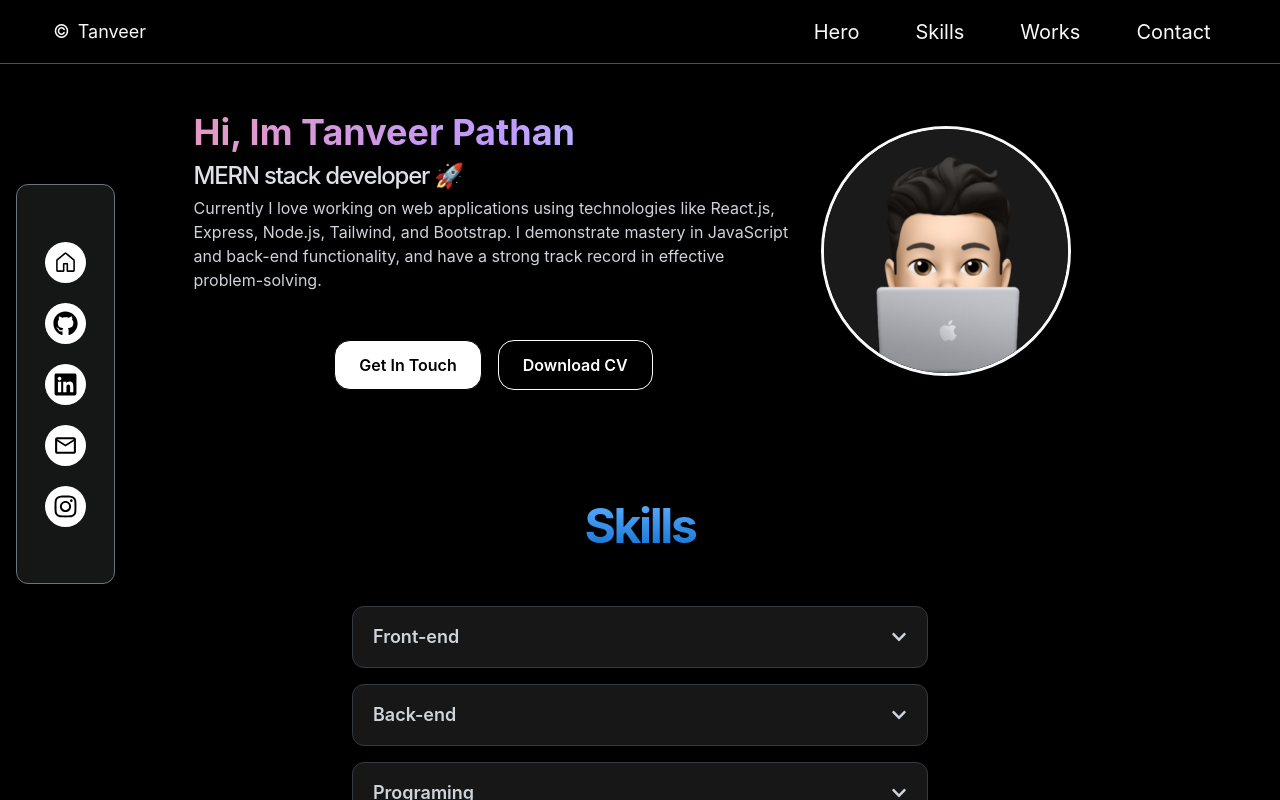
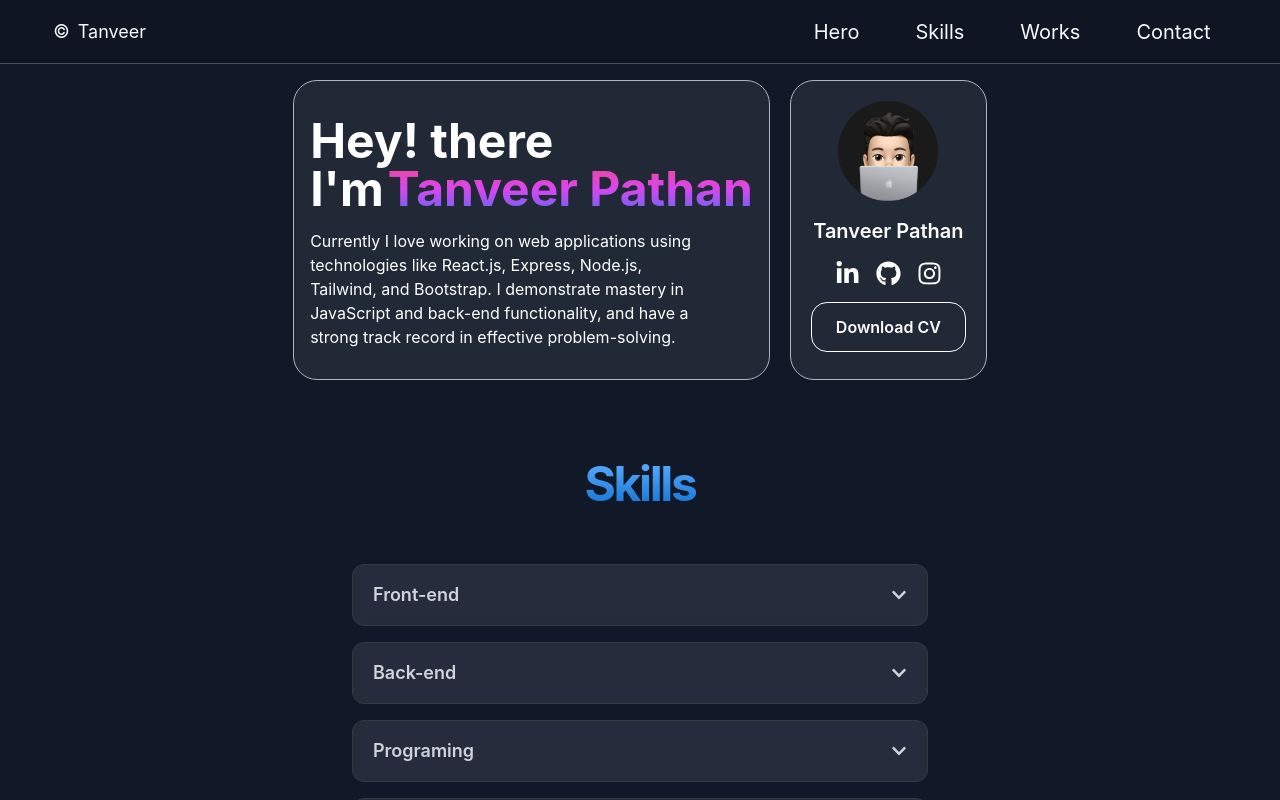
Before and after one commit to TanveerSP/my-Portfolio, a React (Create React App) app: page / in a window 1280 px wide. Shown: the top 800 px of the page. Built offline with nearby package versions, Linux system fonts and the light colour scheme.

Commit message:
New changes heroSection

```diff
--- a/package.json
+++ b/package.json
@@ -13,6 +13,7 @@
     "@testing-library/react": "^13.4.0",
     "@testing-library/user-event": "^13.5.0",
     "aos": "^2.3.4",
+    "concurrently": "^8.2.2",
     "framer-motion": "^11.2.12",
     "lenis": "^1.1.5",
     "locomotive-scroll": "^4.1.4",
--- a/src/App.js
+++ b/src/App.js
@@ -8,12 +8,10 @@ import MoreWorks from './page/MoreWorks';
 
 function App() {
   return (
-    <div className=' relative w-screen min-h-screen max-w-[100vw] bg-black flex flex-col font-inter'>
+    <div className=' relative w-screen min-h-screen max-w-[100vw] bg-webcolor-5 flex flex-col font-inter'>
+
+
       <Navbar />
-      <div className=' fixed lg:top-36 lg:left-3 lg:translate-x-0  bottom-0 left-1/2 transform -translate-x-1/2 z-50'>
-        <StickFooter />
-      </div>
-
       <Routes>
         {/* Home Page Route */}
         <Route path='/' element={<Homepage />} />
--- a/src/Home/heropage/HeroSection.js
+++ b/src/Home/heropage/HeroSection.js
@@ -2,47 +2,38 @@ import React from 'react'
 import CVButton from '../../components/common/CVButton'
 import GetTouchBtn from '../../components/common/GetTouchBtn'
 import Me from '../../assets/images/Me.png'
+import SocialBar from '../../components/core/SocialBar'
+import HighlightText from '../../components/core/HighlightText'
 
 const HeroSection = ({ index }) => {
   return (
-    <div id='hero' className=' flex flex-col-reverse lg:flex-row md:flex-row items-center justify-center gap-2 w-[70vw] mx-auto mt-20  '>
+    <div className='w-full mt-20'>
+      <div className='w-11/12 mx-auto flex flex-col-reverse items-center justify-center gap-5 lg:flex-row md:flex-row'>
 
-      <div className=' flex flex-col  justify-between py-8 gap-2  mx-auto'>
-        <div data-aos="fade-right"  >
-          <p className='text-gradient-heading text-4xl font-bold text-center md:text-start lg:text-start '>
-            Hi, Im Tanveer Pathan
-          </p>
-        </div>
-        <div data-aos="fade-right" className='flex flex-col gap-y-1 mb-10'>
-          <p className="text-2xl font-medium tracking-tighter text-richblack-3 max-w-[600px] text-center md:text-start lg:text-start ">
-            MERN stack developer {" "} 🚀
-          </p>
-          <p className="text-md max-w-[600px] text-richblack-4">
+        <div className='flex flex-col items-start h-[300px] px-4 py-5 bg-richblack-5 bg-opacity-10 backdrop-blur-sm rounded-3xl border-[1px] border-richblack-5'>
+          <div className='mt-4 mb-4'>
+            <p className='text-2xl lg:text-5xl font-bold text-white'>
+              Hey! there
+            </p>
+            <div className='text-white text-start flex gap-1 items-center text-2xl lg:text-5xl font-bold'>
+              I'm <HighlightText text={"Tanveer Pathan"} />
+            </div>
+          </div>
+          <div className='max-w-[400px] text-white font-inter'>
             Currently I love working on web applications using technologies like React.js, Express, Node.js, Tailwind, and Bootstrap. I demonstrate mastery in JavaScript and back-end functionality,
             and have a strong track record in effective problem-solving.
-          </p>
+          </div>
         </div>
 
-        {/* Button */}
-        <div data-aos="fade-right"
-          className="text-md  flex flex-col items-center lg:flex-row md:flex-row justify-center gap-4">
-          <GetTouchBtn />
-
+        <div className='flex flex-col items-center h-[300px] gap-4 py-5 px-5 bg-richblack-5 bg-opacity-10 backdrop-blur-sm rounded-3xl border-[1px] border-richblack-5'>
+          <img src={Me} alt="tanveer" height={50} width={100} />
+          <p className='text-white text-xl font-semibold text-center'>
+            Tanveer Pathan
+          </p>
+          <SocialBar />
           <CVButton />
         </div>
-      </div>
-      <div data-aos="fade-left"
-        className=' flex flex-col py-4 px-4 gap-8 mx-auto'>
-        <div className="justify-center flex">
-          <img
-            priority
-            src={Me}
-            height={250}
-            width={250}
-            alt="Tanveer Pathan"
-            className='border-[3px] border-richblack-1 rounded-full'
-          />
-        </div>
+
       </div>
     </div>
   )
--- a/src/components/common/Navbar.js
+++ b/src/components/common/Navbar.js
@@ -43,7 +43,7 @@ const Navbar = () => {
     ];
 
     return (
-        <div className={`md:fixed flex sm:relative bg-none bg-opacity-10 backdrop-blur-sm w-screen relative z-50 h-16 items-center justify-center border-b-[1px] border-b-richblack-7 translate-y-  transition-all duration-500`}>
+        <div className={`md:fixed flex sm:relative bg-black bg-opacity-10 backdrop-blur-sm w-screen relative z-50 h-16 items-center justify-center border-b-[1px] border-b-richblack-7 translate-y-  transition-all duration-500`}>
             <div className='flex w-11/12 max-w-maxContent items-center justify-between'>
                 <Link to="/">
                     <div className=' text-[18px] text-richblack-1'>
--- /dev/null
+++ b/src/components/core/HighlightText.js
@@ -0,0 +1,13 @@
+import React from 'react'
+
+const HighlightText = ({ text }) => {
+    return (
+        <>
+            <p className='text-2xl lg:text-5xl font-bold  bg-gradient-to-t from-[#6366f1] via-[#d946ef] to-[#ec4899] text-transparent bg-clip-text'>
+                {text}
+            </p>
+        </>
+    )
+}
+
+export default HighlightText
--- /dev/null
+++ b/src/components/core/SocialBar.js
@@ -0,0 +1,25 @@
+import React from 'react';
+import socialLinks from '../../data/social';
+
+const SocialBar = () => {
+    return (
+        <div className="flex items-center justify-center  z-20">
+            <ul className="flex items-center gap-4 text-white">
+                {socialLinks.map(({ id, href, child }) => (
+                    <li key={id}>
+                        <a
+                            href={href}
+                            target="_blank"
+                            rel="noopener noreferrer"
+                            className="cursor-pointer"
+                        >
+                            {child}
+                        </a>
+                    </li>
+                ))}
+            </ul>
+        </div>
+    );
+};
+
+export default SocialBar;
--- a/src/components/header/ToggleButton.js
+++ /dev/null
@@ -1,9 +0,0 @@
-import React from 'react'
-
-const ToggleButton = () => {
-  return (
-    <div>ToggleButton</div>
-  )
-}
-
-export default ToggleButton
--- a/src/components/header/index.js
+++ /dev/null
@@ -1,19 +0,0 @@
-import { motion } from 'framer-motion';
-import React,{useState} from 'react'
-
-export default function Header() {
-
-    const [isActive, setIsActive] = useState(false);
-
-    return (
-        <>
-            <motion.div >
-                <div className={` fixed right-0 m-[20px] w-[80px] h-[80px] bg-[#455CE9] rounded-full flex items-center justify-center `}>
-                    <dir className={` w-full `}>
-
-                    </dir>
-                </div>
-            </motion.div>
-        </>
-    )
-}
--- a/src/data/social.js
+++ b/src/data/social.js
@@ -1,30 +1,23 @@
 import { FaGithub } from "react-icons/fa";
-import { BsFillPersonLinesFill } from "react-icons/bs";
 import { FaLinkedinIn } from "react-icons/fa";
-import { IoIosMail } from "react-icons/io";
+import { FaInstagram } from "react-icons/fa";
 
 const socialLinks = [
 
     {
         id: 1,
-        child: (<>
-            <FaLinkedinIn className='text-[#ade3fd]' size={25} />
-        </>),
+        child: <FaLinkedinIn size={25} />,
         href: 'https://www.linkedin.com/in/tanveer-pathan/',
     },
     {
         id: 2,
-        child: (<>
-            <FaGithub className='text-[#c199ff]' size={25} />
-        </>),
+        child: <FaGithub size={25} />,
         href: 'https://github.com/TanveerSP',
     },
     {
         id: 3,
-        child: (<>
-            <IoIosMail className='text-[#e698c3] ' size={25} />
-        </>),
-        href: 'mailto:tanveerpathan.work@gmail.com',
+        child: <FaInstagram size={25} />,
+        href: 'https://instagram.com',
     },
 ]
 export default socialLinks
--- a/tailwind.config.js
+++ b/tailwind.config.js
@@ -14,6 +14,10 @@ module.exports = {
       white: "#fff",
       black: "#000",
       transparent: "#ffffff00",
+      webcolor: {
+        3: "#384B73",
+        5: "#111827",
+      },
       richblack: {
         1: "#f8f9fa",
         2: "#e9ecef",
```
Also changed, not shown: src/sapurt.txt, 1 other file (tests, documents, lock files or other folders).
